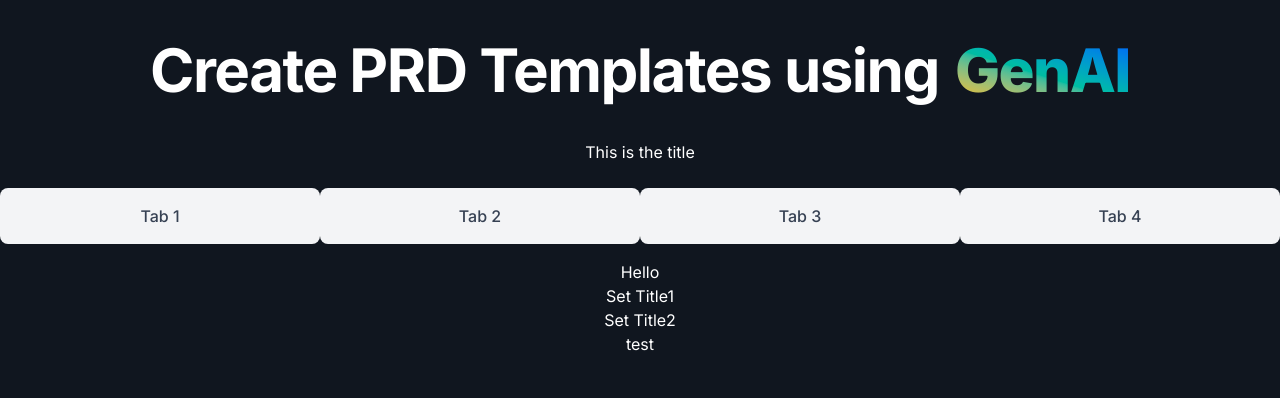
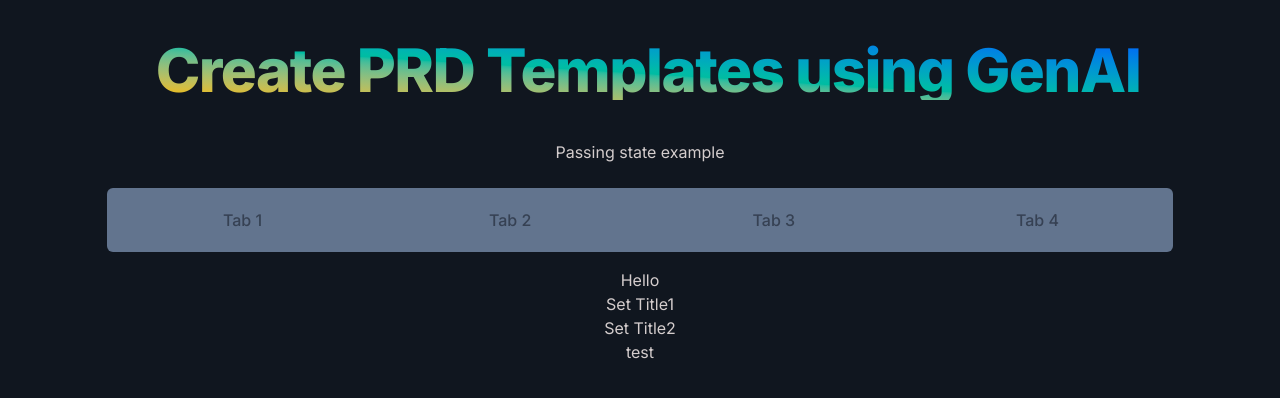
Before and after one commit to totester12/RequirementAI, a React (Vite) app: page / in a window 1280 px wide. Shown: the top 398 px of the page. Built offline with nearby package versions, Linux system fonts and the light colour scheme.

Commit message:
Add tab styling with fade and colours

```diff
--- a/src/App.jsx
+++ b/src/App.jsx
@@ -9,30 +9,32 @@ import Result from './ResultPage.jsx'
 
 function App() {
 
-  const [title, setTitle] = useState("This is the title")
+  const [title, setTitle] = useState("Passing state example")
 
 
   return (
 
     <div class='mainDiv bg-regal-blue w-full h-screen'>
-      <p class="p-10 text-6xl font-bold tracking-tight bg-transparent flex flex-row justify-center">
-        Create PRD Templates using  <p class="pl-4 bg-transparent font-extrabold bg-gradient-to-bl  from-blue-600 via-teal-500 to-amber-400  bg-clip-text text-transparent "> GenAI</p>
+      <p class="p-10 text-6xl font-bold tracking-tight bg-transparent flex flex-row text-center justify-center">
+         <p class="pl-4 bg-transparent font-extrabold bg-gradient-to-bl  from-blue-600 via-teal-500 to-amber-400  bg-clip-text text-transparent ">Create PRD Templates using GenAI</p>
       </p>
       <div class='titleDiv flex flex-row justify-center items-center '>
         <p>{title}</p>
       </div>
       <br />
-      <div class="w-full flex">
+      <div class="flex flex-row justify-center">
+        <div class="w-5/6 flex relative flex flex-row gap-1 px-1.5 py-1 list-none rounded-md bg-slate-500">
           <button
-          class="tabButton w-full py-4 text-center font-medium text-gray-700 bg-gray-100 rounded-lg focus:outline-none active:bg-gray-200 hover:bg-gray-400"
+            class="tabButton duration-300 transition-all ease-in-out w-5/6 p-4 text-center font-medium text-gray-700  rounded-lg focus:outline-none focus:bg-blue-200 hover:bg-slate-400"
             onClick={e => openTab(e, 'tab1')}>Tab 1</button>
           <br />
-        <button class="tabButton  w-full py-4 text-center font-medium text-gray-700 bg-gray-100 rounded-lg focus:outline-none hover:bg-gray-400"
+          <button class="tabButton duration-300 transition-all ease-in-out w-5/6 p-4 text-center font-medium text-gray-700  rounded-lg focus:outline-none focus:bg-blue-200 hover:bg-slate-400"
             onClick={e => openTab(e, 'tab2')}>Tab 2</button>
-        <button class="tabButton  w-full py-4 text-center font-medium text-gray-700 bg-gray-100 rounded-lg focus:outline-none hover:bg-gray-400"
+          <button class="tabButton duration-300 transition-all ease-in-out w-5/6 p-4 text-center font-medium text-gray-700  rounded-lg focus:outline-none focus:bg-blue-200 hover:bg-slate-400"
             onClick={e => openTab(e, 'tab3')}>Tab 3</button>
-        <button class="tabButton  w-full py-4 text-center font-medium text-gray-700 bg-gray-100 rounded-lg focus:outline-none hover:bg-gray-400"
+          <button class="tabButton duration-300 transition-all ease-in-out w-5/6 p-4 text-center font-medium text-gray-700  rounded-lg focus:outline-none focus:bg-blue-200 hover:bg-slate-400"
             onClick={e => openTab(e, 'tab4')}>Tab 4</button>
+        </div>
       </div>
       <div id="tab1" class="tabcontent p-4 w-full grid grid-cols-1 gap-4 justify-center items-center">
         <Summary setNewTitle={replaceTitle} setNewTitle2={replacetwo} />
--- a/src/GoalsPage.jsx
+++ b/src/GoalsPage.jsx
@@ -4,7 +4,9 @@ import { useState } from 'react'
 export default function App() {
 
     return (
-        <div>Hello Two</div>
+        <div class = 'flex flex-column w-5/6 justify-center text-center'>
+            <p>This page is for adding your goals, you can assign goals to specific user personas. We suggest just a 5-6 high level goals spread across 2-3 user personas.</p>
+        </div>
     )
 
 }
--- a/src/index.css
+++ b/src/index.css
@@ -3,7 +3,7 @@
 
 #root{
   font-family: inter;
-  color: white;
+  color: rgb(212, 205, 205);
 }
 
 @theme {
```
Lines whose indentation alone changed are shown as unchanged.
